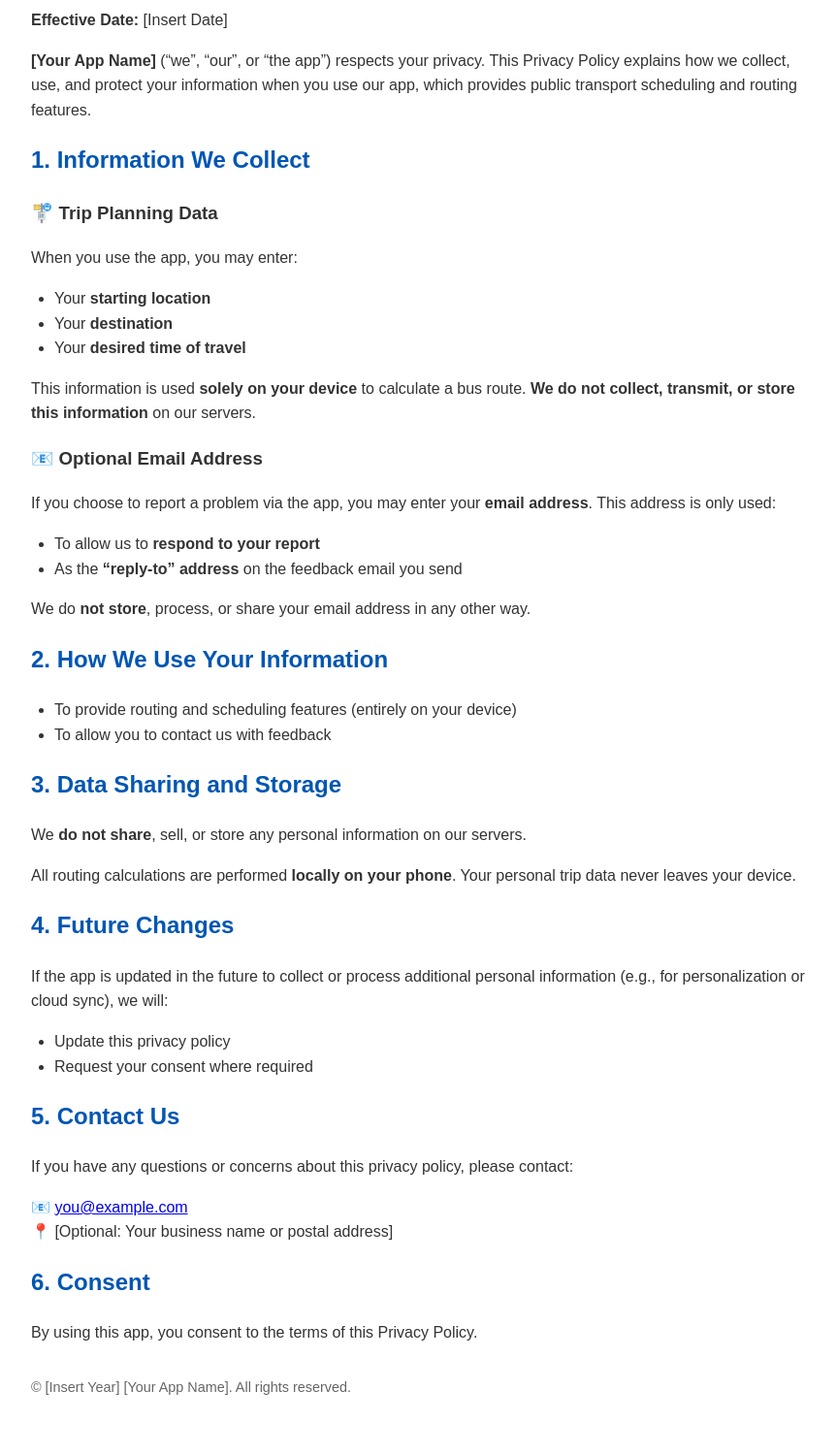
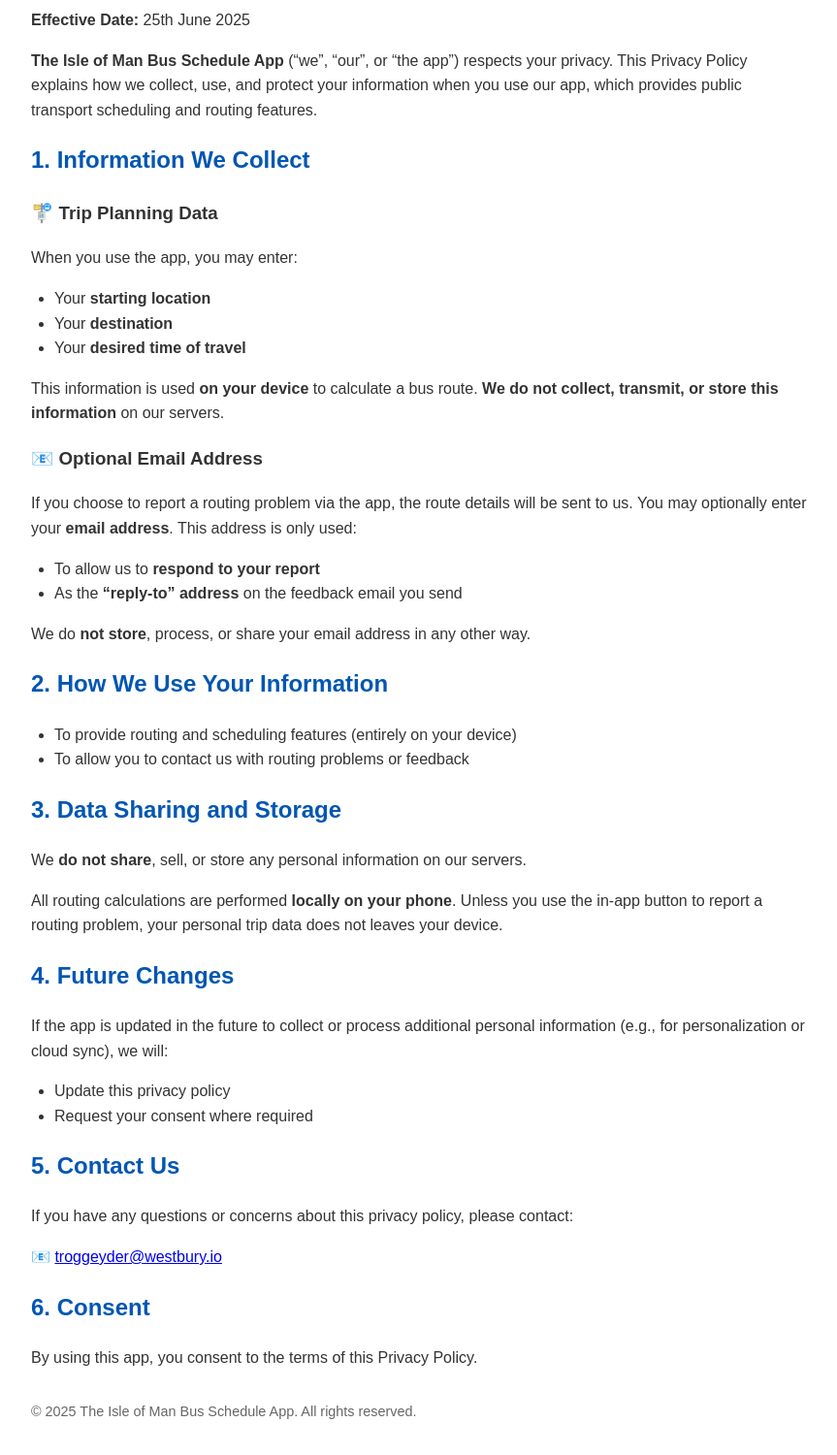
Before and after one commit to westbury/iom-bus-planner, a plain HTML site: page docs/privacy-policy.html in a window 1280 px wide. Shown: the part 91-1591 px from the top of the page at 97% size, without its empty margins (208-1071 px from the left). Before the commit the page ends 1565 px from the top, so only its background shows below. Drawn offline with Linux system fonts and the light colour scheme.

Commit message:
Customize the privacy policy and add an index page

```diff
--- a/docs/privacy-policy.html
+++ b/docs/privacy-policy.html
@@ -3,7 +3,7 @@
 <head>
   <meta charset="UTF-8" />
   <meta name="viewport" content="width=device-width, initial-scale=1.0" />
-  <title>Privacy Policy – [Your App Name]</title>
+  <title>Privacy Policy – The Isle of Man bus schedule app</title>
   <style>
     body {
       font-family: Arial, sans-serif;
@@ -31,10 +31,10 @@
 </head>
 <body>
 
-  <h1>Privacy Policy for [Your App Name]</h1>
-  <p><strong>Effective Date:</strong> [Insert Date]</p>
+  <h1>Privacy Policy for the Isle of Man bus schedule app</h1>
+  <p><strong>Effective Date:</strong> 25th June 2025</p>
 
-  <p><strong>[Your App Name]</strong> (“we”, “our”, or “the app”) respects your privacy. This Privacy Policy explains how we collect, use, and protect your information when you use our app, which provides public transport scheduling and routing features.</p>
+  <p><strong>The Isle of Man Bus Schedule App</strong> (“we”, “our”, or “the app”) respects your privacy. This Privacy Policy explains how we collect, use, and protect your information when you use our app, which provides public transport scheduling and routing features.</p>
 
   <h2>1. Information We Collect</h2>
 
@@ -45,10 +45,11 @@
     <li>Your <strong>destination</strong></li>
     <li>Your <strong>desired time of travel</strong></li>
   </ul>
-  <p>This information is used <strong>solely on your device</strong> to calculate a bus route. <strong>We do not collect, transmit, or store this information</strong> on our servers.</p>
+  <p>This information is used <strong>on your device</strong> to calculate a bus route. <strong>We do not collect, transmit, or store this information</strong> on our servers.</p>
 
   <h3>📧 Optional Email Address</h3>
-  <p>If you choose to report a problem via the app, you may enter your <strong>email address</strong>. This address is only used:</p>
+  <p>If you choose to report a routing problem via the app, the route details will be sent to us.
+     You may optionally enter your <strong>email address</strong>. This address is only used:</p>
   <ul>
     <li>To allow us to <strong>respond to your report</strong></li>
     <li>As the <strong>“reply-to” address</strong> on the feedback email you send</li>
@@ -58,12 +59,12 @@
   <h2>2. How We Use Your Information</h2>
   <ul>
     <li>To provide routing and scheduling features (entirely on your device)</li>
-    <li>To allow you to contact us with feedback</li>
+    <li>To allow you to contact us with routing problems or feedback</li>
   </ul>
 
   <h2>3. Data Sharing and Storage</h2>
   <p>We <strong>do not share</strong>, sell, or store any personal information on our servers.</p>
-  <p>All routing calculations are performed <strong>locally on your phone</strong>. Your personal trip data never leaves your device.</p>
+  <p>All routing calculations are performed <strong>locally on your phone</strong>. Unless you use the in-app button to report a routing problem, your personal trip data does not leaves your device.</p>
 
   <h2>4. Future Changes</h2>
   <p>If the app is updated in the future to collect or process additional personal information (e.g., for personalization or cloud sync), we will:</p>
@@ -75,15 +76,14 @@
   <h2>5. Contact Us</h2>
   <p>If you have any questions or concerns about this privacy policy, please contact:</p>
   <p>
-    📧 <a href="mailto:you@example.com">you@example.com</a><br />
-    📍 [Optional: Your business name or postal address]
+    📧 <a href="mailto:troggeyder@westbury.io">troggeyder@westbury.io</a><br />
   </p>
 
   <h2>6. Consent</h2>
   <p>By using this app, you consent to the terms of this Privacy Policy.</p>
 
   <footer>
-    &copy; [Insert Year] [Your App Name]. All rights reserved.
+    &copy; 2025 The Isle of Man Bus Schedule App. All rights reserved.
   </footer>
 
 </body>
```
Also changed, not shown: docs/index.html (added, +43 -0 lines).
